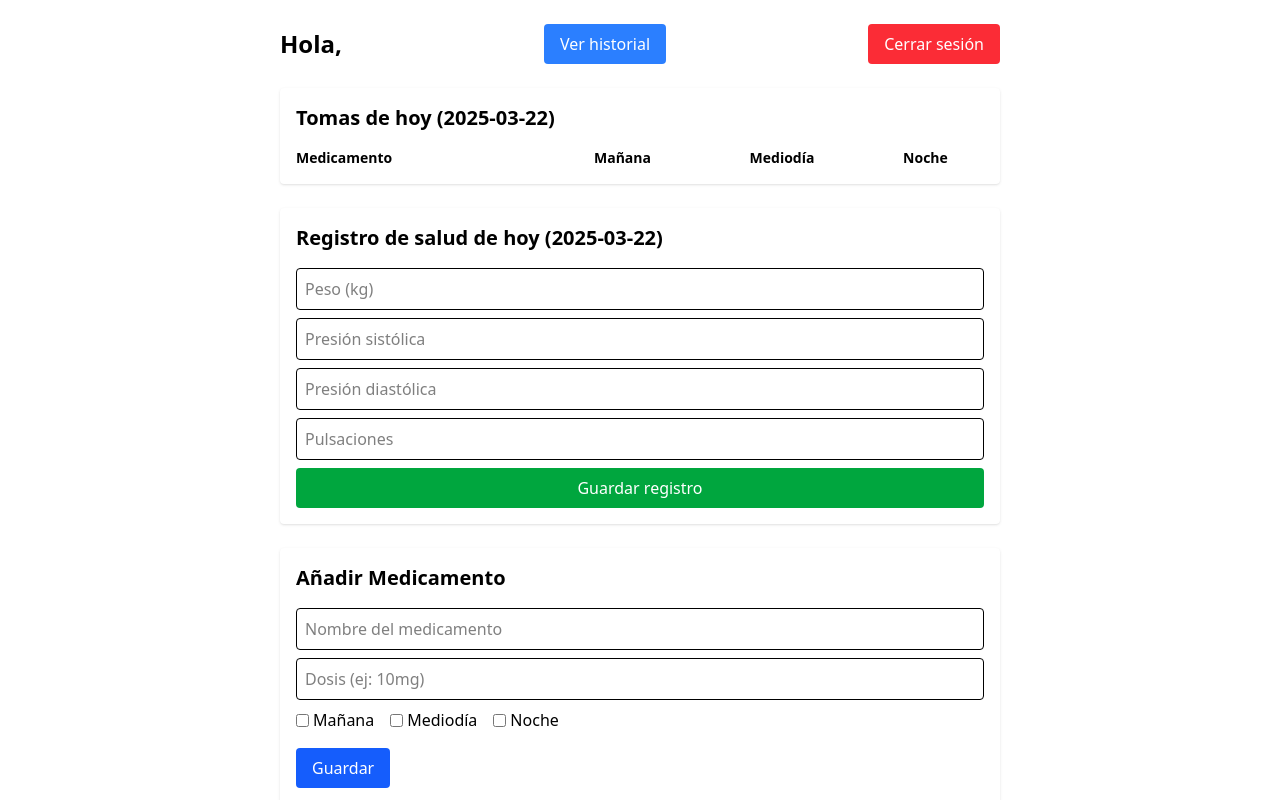
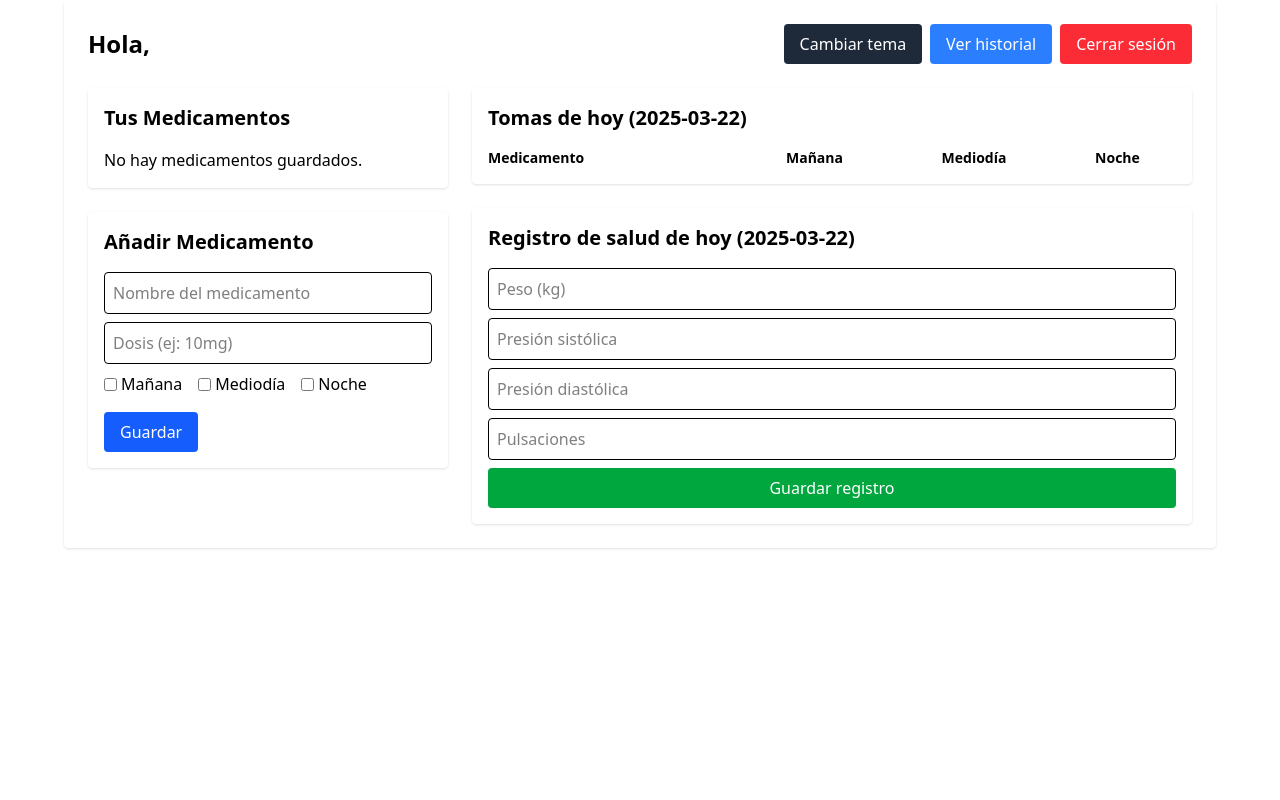
Before and after one commit to buski87/register_medicines, a React (Vite) app: page / in a window 1280 px wide. Shown: the top 800 px of the page. Built offline with nearby package versions, Linux system fonts and the light colour scheme; sample sign-in values are in the browser's storage.

Commit message:
dashboard organitzation
montando la estructura del dashboard y donde va cada elemento y donde se muestra

```diff
--- a/src/main.jsx
+++ b/src/main.jsx
@@ -1,12 +1,20 @@
 import React from 'react';
 import ReactDOM from 'react-dom/client';
+import App from './App.jsx';
 import { BrowserRouter } from 'react-router-dom';
-import App from './App.jsx';
 import './index.css';
 
+// Activar modo oscuro desde localStorage si está guardado
+if (localStorage.getItem('theme') === 'dark') {
+  document.documentElement.classList.add('dark');
+} else {
+  document.documentElement.classList.remove('dark');
+}
 
 ReactDOM.createRoot(document.getElementById('root')).render(
-  <BrowserRouter>
-    <App />
-  </BrowserRouter>
+  <React.StrictMode>
+    <BrowserRouter>
+      <App />
+    </BrowserRouter>
+  </React.StrictMode>
 );
--- a/src/pages/Dashboard.jsx
+++ b/src/pages/Dashboard.jsx
@@ -9,6 +9,18 @@ const Dashboard = () => {
   const navigate = useNavigate();
   const user = JSON.parse(localStorage.getItem('loggedInUser'));
   const [medications, setMedications] = useState([]);
+
+  // 🌙 Cambiar modo oscuro
+  const toggleTheme = () => {
+    const html = document.documentElement;
+    if (html.classList.contains('dark')) {
+      html.classList.remove('dark');
+      localStorage.setItem('theme', 'light');
+    } else {
+      html.classList.add('dark');
+      localStorage.setItem('theme', 'dark');
+    }
+  };
 
   // Cargar medicamentos al iniciar
   useEffect(() => {
@@ -46,9 +58,16 @@ const Dashboard = () => {
   };
 
   return (
-    <div className="p-6 max-w-3xl mx-auto space-y-6">
-      <div className="flex justify-between items-center">
+    <div className="p-6 max-w-6xl mx-auto space-y-6 bg-white text-black dark:bg-gray-900 dark:text-white rounded shadow">
+      <div className="flex justify-between items-center flex-wrap gap-2">
         <h1 className="text-2xl font-bold">Hola, {user.email}</h1>
+        <div className="flex gap-2">
+          <button
+            onClick={toggleTheme}
+            className="bg-gray-800 text-white px-4 py-2 rounded dark:bg-yellow-400 dark:text-black"
+          >
+            Cambiar tema
+          </button>
           <button
             onClick={() => navigate('/history')}
             className="bg-blue-500 text-white px-4 py-2 rounded"
@@ -62,15 +81,25 @@ const Dashboard = () => {
             Cerrar sesión
           </button>
         </div>
+      </div>
 
-      <DailyToma medications={medications} userEmail={user.email} />
-      <VitalSignsForm userEmail={user.email} />
-      <MedicationForm onAdd={handleAddMedication} />
+      <div className="flex flex-col md:flex-row gap-6">
+        {/* Columna izquierda: listado de medicación + formulario */}
+        <div className="md:w-1/3 space-y-6">
           <MedicationList
             meds={medications}
             onUpdate={handleUpdateMedication}
             onDelete={handleDeleteMedication}
           />
+          <MedicationForm onAdd={handleAddMedication} />
+        </div>
+
+        {/* Columna derecha: contenido principal */}
+        <div className="md:w-2/3 space-y-6">
+          <DailyToma medications={medications} userEmail={user.email} />
+          <VitalSignsForm userEmail={user.email} />
+        </div>
+      </div>
     </div>
   );
 };
--- a/tailwind.config.js
+++ b/tailwind.config.js
@@ -1,5 +1,6 @@
 /** @type {import('tailwindcss').Config} */
 export default {
+  darkMode: 'class',
   content: [
     "./index.html",
     "./src/**/*.{js,jsx,ts,tsx}",
```
Lines whose indentation alone changed are shown as unchanged.
